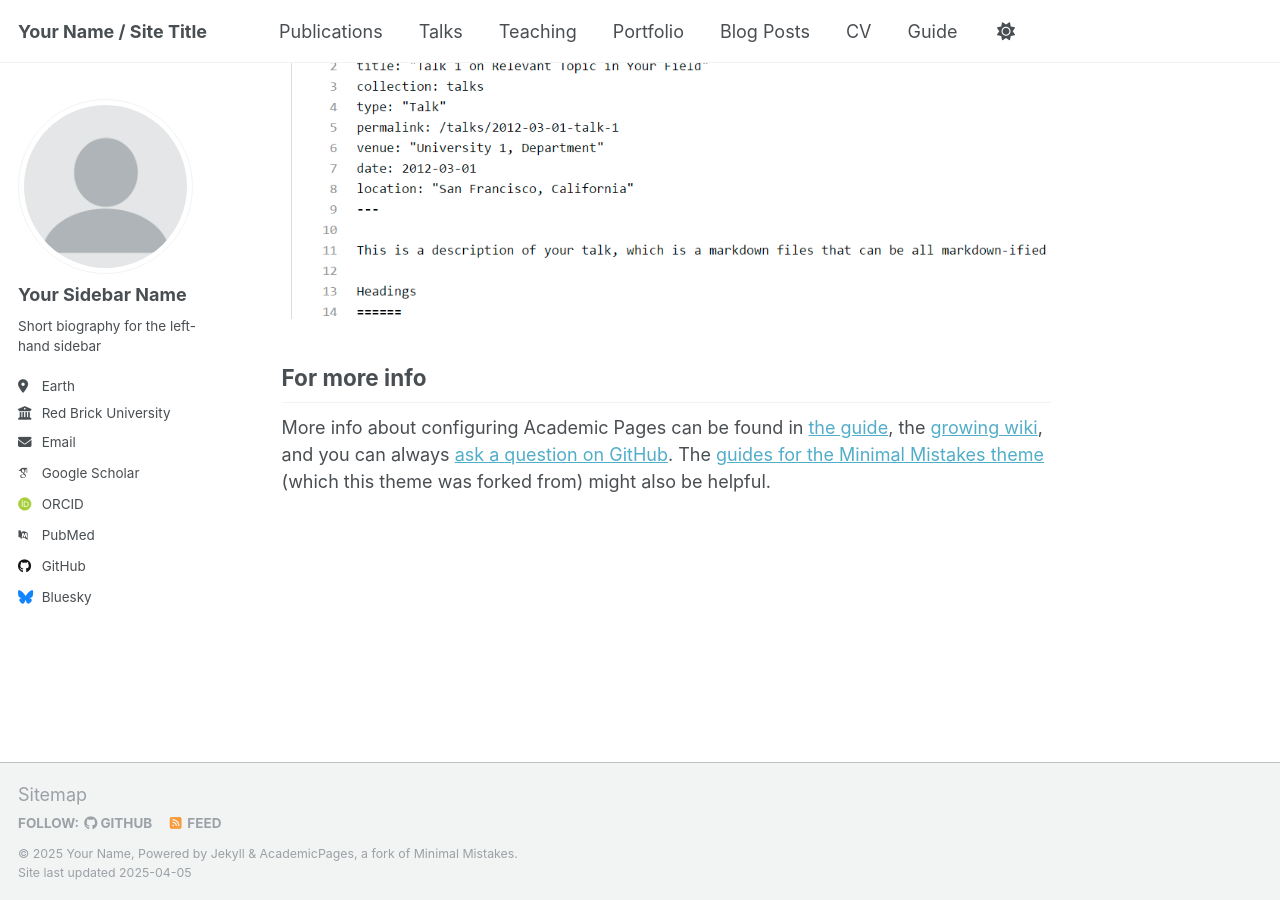
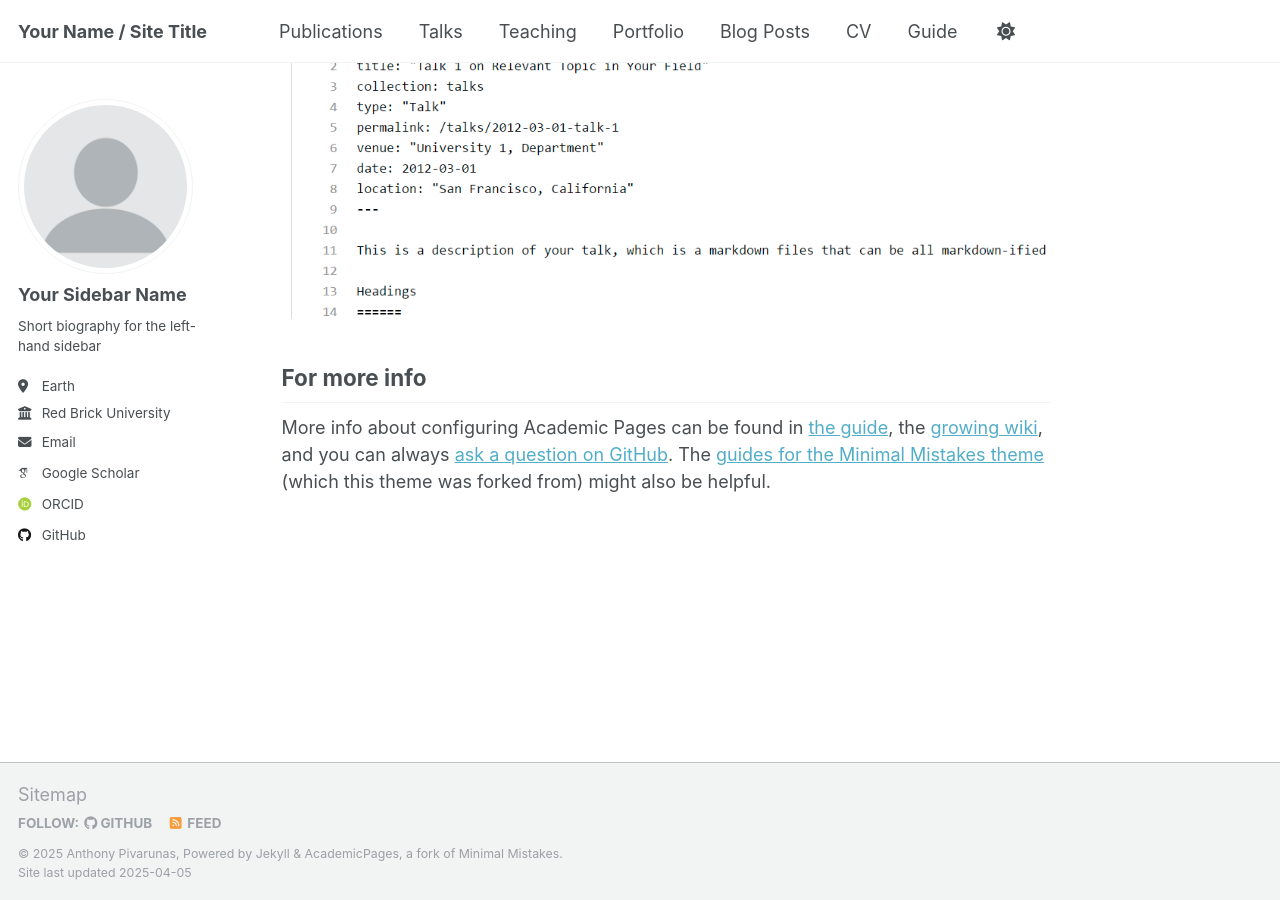
Before and after one commit to apivarunas/apivarunas.github.io, a Jekyll site: the page built from _pages/about.md, in a window 1280 px wide and 900 px high, scrolled down 2636 px. Built offline with Jekyll 4.4.1, drawn with Linux system fonts in a browser that asks for light colours; some web fonts are replaced; part of the change alters nothing that is shown.

Commit message:
Update _config.yml

```diff
--- a/_config.yml
+++ b/_config.yml
@@ -11,8 +11,8 @@ locale                   : "en-US"
 site_theme               : "default"
 title                    : "Your Name / Site Title"
 title_separator          : "-"
-name                     : &name "Your Name"
-description              : &description "personal description"
+name                     : &name "Anthony Pivarunas"
+description              : &description "A Baby Geologist"
 url                      : https://academicpages.github.io # the base hostname & protocol for your site e.g. "https://[your GitHub username].github.io"
 baseurl                  : "" # the subpath of your site, e.g. "/blog"
 repository               : "academicpages/academicpages.github.io"
@@ -24,20 +24,16 @@ author:
   # Biographic information
   avatar           : "profile.png"
   name             : "Your Sidebar Name"
-  pronouns         : # example: "she/her"
   bio              : "Short biography for the left-hand sidebar"
   location         : "Earth"
   employer         : "Red Brick University"
   uri              : # URL
-  email            : "none@example.org"
+  email            : "apiv93@gmail.com"
 
   # Academic websites
-  arxiv            : # URL - Update with the correct link to your profile
-  googlescholar    : "https://scholar.google.com/citations?user=PS_CX0AAAAAJ"
-  impactstory      : # URL
-  orcid            : "http://orcid.org/yourorcidurl"
+  googlescholar    : "https://scholar.google.com/citations?user=IWL8PwsAAAAJ&hl=en"
+  orcid            : "https://orcid.org/0000-0002-0003-2059"
   semantic         : # URL
-  pubmed           : "https://www.ncbi.nlm.nih.gov/pubmed/?term=john+snow"
   researchgate     : # URL
   scopus           : # URL
 
@@ -49,31 +45,6 @@ author:
   kaggle           : # Username
   stackoverflow    : # User number or user number and name (i.e., use "1" or "1/jeff-atwood")
 
-  # Social media
-  bluesky          : "bsky.app" # Replace this with you Bluesky username
-  facebook         : # Username
-  flickr           : # Username
-  foursquare       : # Username
-  goodreads        : # Username
-  google_plus      : # Username
-  keybase          : # Username
-  instagram        : # Username
-  lastfm           : # Username
-  linkedin         : # Username
-  mastodon         : # URL
-  medium           : # URL
-  pinterest        : # Username
-  soundcloud       : # Username
-  steam            : # Username
-  telegram         : # URL
-  tumblr           : # Username
-  twitter          : # Username for X / Twitter
-  vine             : # Username
-  weibo            : # Username
-  wikipedia        : # Username
-  xing             : # Username
-  youtube          : # Username
-  zhihu            : # Username
 
 # Publication Category - The following the list of publication categories and their headings
 publication_category:
```
